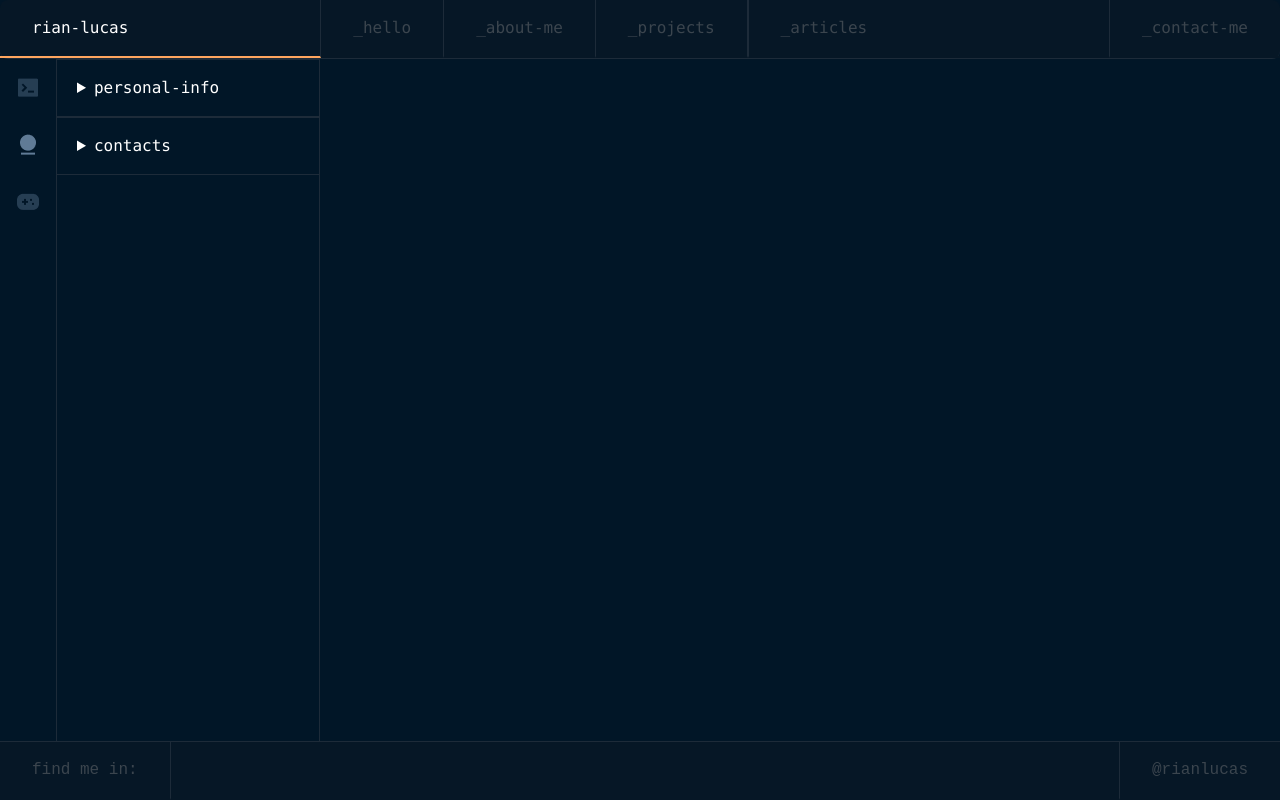
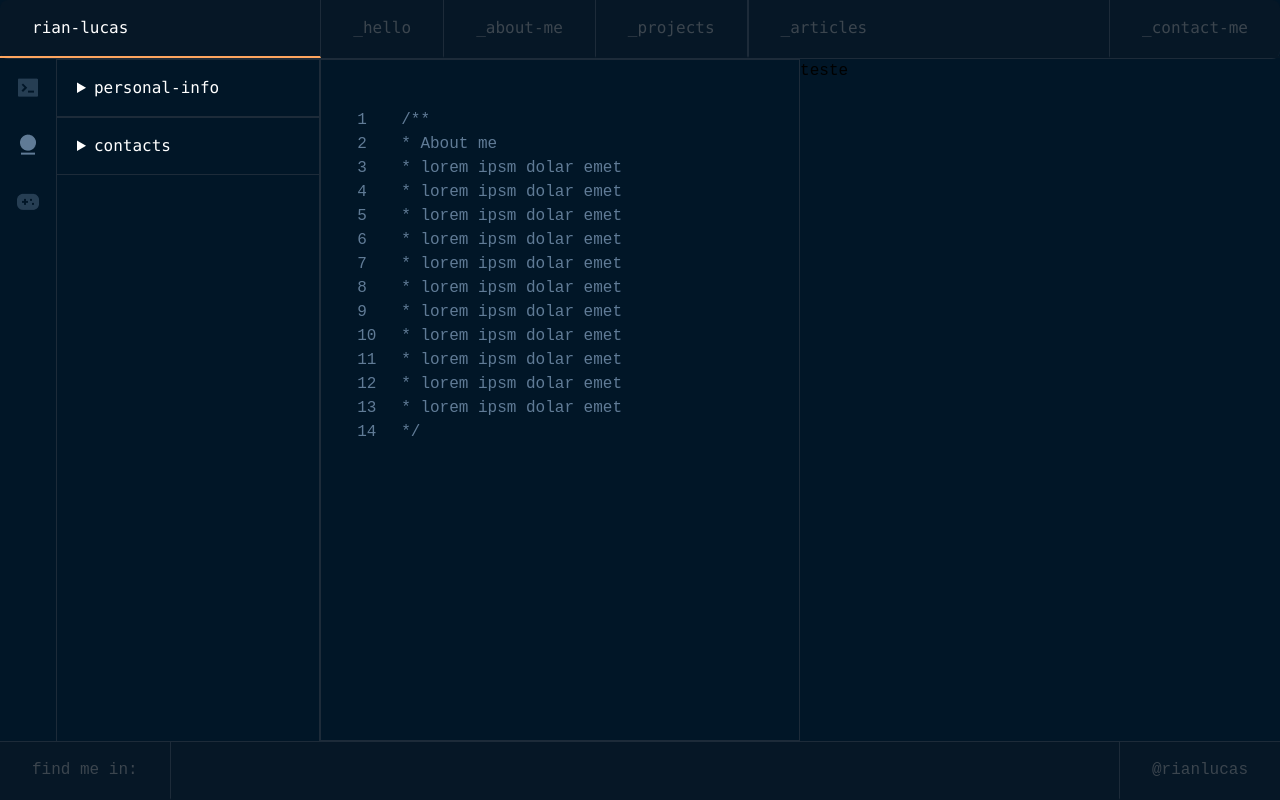
Before and after one commit to rianlucas/my-portfolio, a React (Vite) app: page /aboutMe in a window 1280 px wide. Built offline with nearby package versions, Linux system fonts and the light colour scheme.

Commit message:
feat: create DescribeLine Component

```diff
--- /dev/null
+++ b/src/Components/aboutMe/DescribeLine.tsx
@@ -0,0 +1,13 @@
+interface DescribeLineProps {
+  line: number;
+  text: string;
+}
+
+export default function DescribeLine(props: DescribeLineProps){
+  return(
+    <div className="flex">
+      <p className="mx-9 w-2">{props.line}</p>
+      <p>  {props.text} </p>
+    </div>
+  )
+}
--- a/src/Pages/About-me.tsx
+++ b/src/Pages/About-me.tsx
@@ -1,9 +1,38 @@
 import SideBarAboutMe  from "../Components/aboutMe/SidebarAboutMe"
+import DescribeLine from "../Components/aboutMe/DescribeLine"
 
 export default function AboutMe() {
   return (
-    <div>
+    <div className="flex">
       <SideBarAboutMe />
+
+      <div className=" grow grid grid-cols-2 ">
+
+        <div className="text-default-text-color border border-default-border-color py-12">
+          <div className="max-w-lg">
+            <DescribeLine line={1} text="/**"/>
+            <DescribeLine line={2} text="* About me"/>
+            <DescribeLine line={3} text="* lorem ipsm dolar emet "/>
+            <DescribeLine line={4} text="* lorem ipsm dolar emet"/>
+            <DescribeLine line={5} text="* lorem ipsm dolar emet"/>
+            <DescribeLine line={6} text="* lorem ipsm dolar emet"/>
+            <DescribeLine line={7} text="* lorem ipsm dolar emet"/>
+            <DescribeLine line={8} text="* lorem ipsm dolar emet"/>
+            <DescribeLine line={9} text="* lorem ipsm dolar emet"/>
+            <DescribeLine line={10} text="* lorem ipsm dolar emet"/>
+            <DescribeLine line={11} text="* lorem ipsm dolar emet"/>
+            <DescribeLine line={12} text="* lorem ipsm dolar emet"/>
+            <DescribeLine line={13} text="* lorem ipsm dolar emet"/>
+            <DescribeLine line={14} text="*/"/>
+          </div>
+        </div>
+
+        <div className="">
+          <p>teste</p>
+        </div>
+
+      </div>
+
     </div>
   )
 }
```
